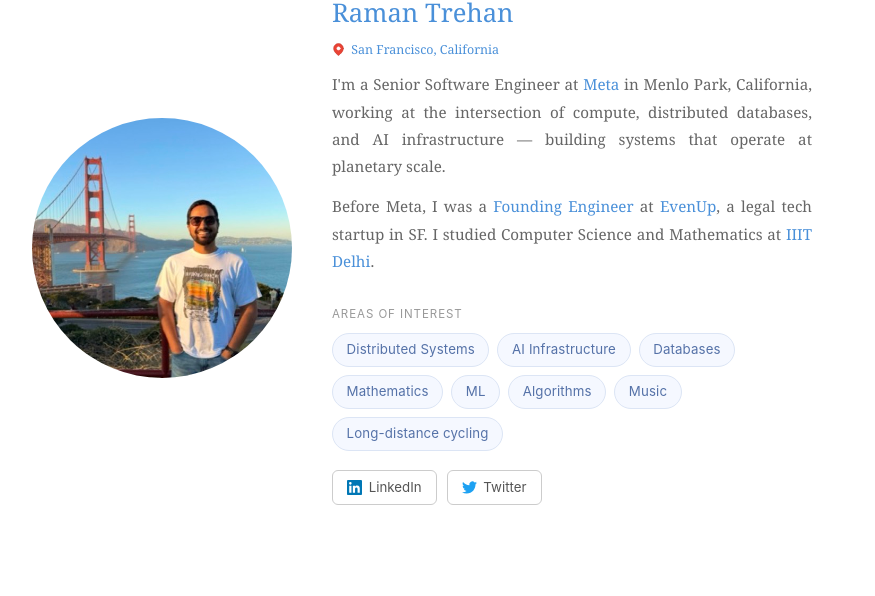
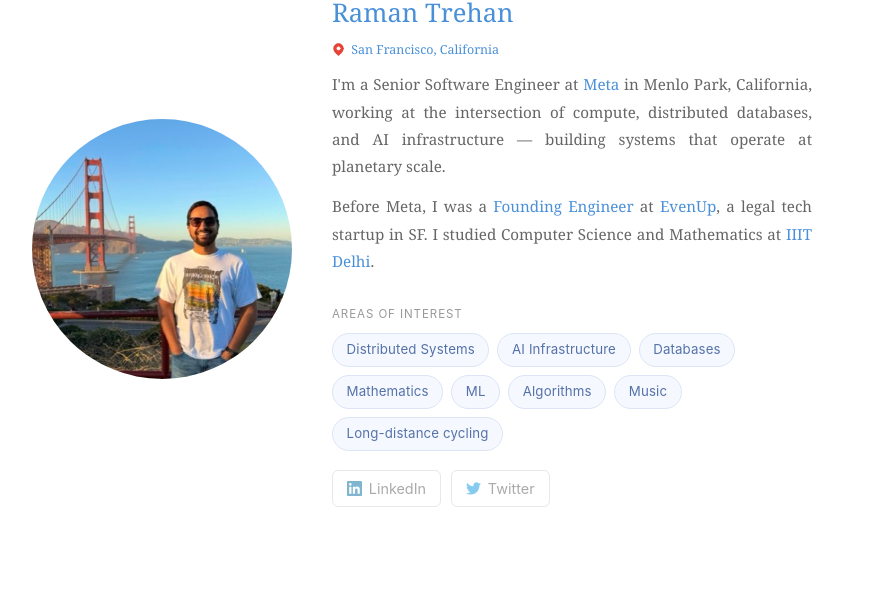
Before and after one commit to ramandeeptrehan/ramandeeptrehan.github.io, a Jekyll site: the page built from index.html, in a window 1280 px wide. Shown: the part 158-754 px from the top of the page, without its empty margins (202-1077 px from the left). Built offline with Jekyll 4.4.1, drawn with Linux system fonts in a browser that asks for light colours.

Commit message:
Update music and homepage: teaching section edits, lighter social buttons

```diff
--- a/assets/css/style.css
+++ b/assets/css/style.css
@@ -161,20 +161,19 @@ nav a.active {
   align-items: center;
   gap: 0.4rem;
   padding: 0.3rem 0.9rem;
-  font-size: 0.83rem;
+  font-size: 0.9rem;
   font-family: -apple-system, BlinkMacSystemFont, sans-serif;
-  color: #555;
-  background: #fff;
-  border: 1px solid #ccc;
+  color: #aaa;
+  background: none;
+  border: 1px solid #e8e8e8;
   border-radius: 6px;
   text-decoration: none;
-  transition: background 0.15s, border-color 0.15s, color 0.15s;
+  transition: color 0.15s, border-color 0.15s;
 }
 
 .social-btn:hover {
-  background: #f5f5f5;
-  border-color: #aaa;
-  color: #222;
+  color: #333;
+  border-color: #ccc;
 }
 
 /* Table */
--- a/index.html
+++ b/index.html
@@ -31,13 +31,13 @@ layout: default
     </div>
     <div class="links">
       <a href="https://www.linkedin.com/in/ramandeeptrehan/" target="_blank" class="social-btn">
-        <svg xmlns="http://www.w3.org/2000/svg" width="15" height="15" viewBox="0 0 24 24" fill="#0077B5">
+        <svg xmlns="http://www.w3.org/2000/svg" width="15" height="15" viewBox="0 0 24 24" fill="#80b5d0">
           <path d="M20.447 20.452h-3.554v-5.569c0-1.328-.027-3.037-1.852-3.037-1.853 0-2.136 1.445-2.136 2.939v5.667H9.351V9h3.414v1.561h.046c.477-.9 1.637-1.85 3.37-1.85 3.601 0 4.267 2.37 4.267 5.455v6.286zM5.337 7.433a2.062 2.062 0 01-2.063-2.065 2.064 2.064 0 112.063 2.065zm1.782 13.019H3.555V9h3.564v11.452zM22.225 0H1.771C.792 0 0 .774 0 1.729v20.542C0 23.227.792 24 1.771 24h20.451C23.2 24 24 23.227 24 22.271V1.729C24 .774 23.2 0 22.222 0h.003z"/>
         </svg>
         LinkedIn
       </a>
       <a href="https://x.com/RamandeepTrehan" target="_blank" class="social-btn">
-        <svg xmlns="http://www.w3.org/2000/svg" width="15" height="15" viewBox="0 0 24 24" fill="#1DA1F2">
+        <svg xmlns="http://www.w3.org/2000/svg" width="15" height="15" viewBox="0 0 24 24" fill="#85caef">
           <path d="M23.953 4.57a10 10 0 01-2.825.775 4.958 4.958 0 002.163-2.723c-.951.555-2.005.959-3.127 1.184a4.92 4.92 0 00-8.384 4.482C7.69 8.095 4.067 6.13 1.64 3.162a4.822 4.822 0 00-.666 2.475c0 1.71.87 3.213 2.188 4.096a4.904 4.904 0 01-2.228-.616v.06a4.923 4.923 0 003.946 4.827 4.996 4.996 0 01-2.212.085 4.936 4.936 0 004.604 3.417 9.867 9.867 0 01-6.102 2.105c-.39 0-.779-.023-1.17-.067a13.995 13.995 0 007.557 2.209c9.053 0 13.998-7.496 13.998-13.985 0-.21 0-.42-.015-.63A9.935 9.935 0 0024 4.59z"/>
         </svg>
         Twitter
--- a/music/index.html
+++ b/music/index.html
@@ -41,17 +41,17 @@ title: Music
 
     <div class="music-subsection">
       <p class="music-sublabel">Music Schools</p>
-      <p class="music-quote">Few went on to schools like <span class="highlight">Berklee College of Music</span>, <span class="highlight">Humber Music</span>, and <span class="highlight">Global Music Institute</span>.</p>
+      <p class="music-quote">Few went on to music schools like <span class="highlight">Humber Music</span> and <span class="highlight">Global Music Institute</span>.</p>
     </div>
 
     <div class="music-subsection">
       <p class="music-sublabel">Universities</p>
-      <p class="music-quote">Others studied Computer Science at <span class="highlight">IIITH</span>, <span class="highlight">Carnegie Mellon University</span>, <span class="highlight">University of British Columbia</span>, and beyond — carrying music alongside the love of math and computing.</p>
+      <p class="music-quote">Few went on to study Computer Science at <span class="highlight">IIITH</span>, <span class="highlight">Carnegie Mellon University</span>, <span class="highlight">University of British Columbia</span>, and beyond — carrying music alongside the love of math and computing.</p>
     </div>
 
     <div class="music-subsection">
       <p class="music-sublabel">Industry</p>
-      <p class="music-quote">Some of my students now work at companies like <span class="highlight">Databricks</span>, <span class="highlight">Meta</span>, and <span class="highlight">Netflix</span> in San Francisco.</p>
+      <p class="music-quote">Some of my students now work at companies like <span class="highlight">Databricks</span> and <span class="highlight">Netflix</span> in San Francisco.</p>
     </div>
 
     <div class="music-subsection">
```
